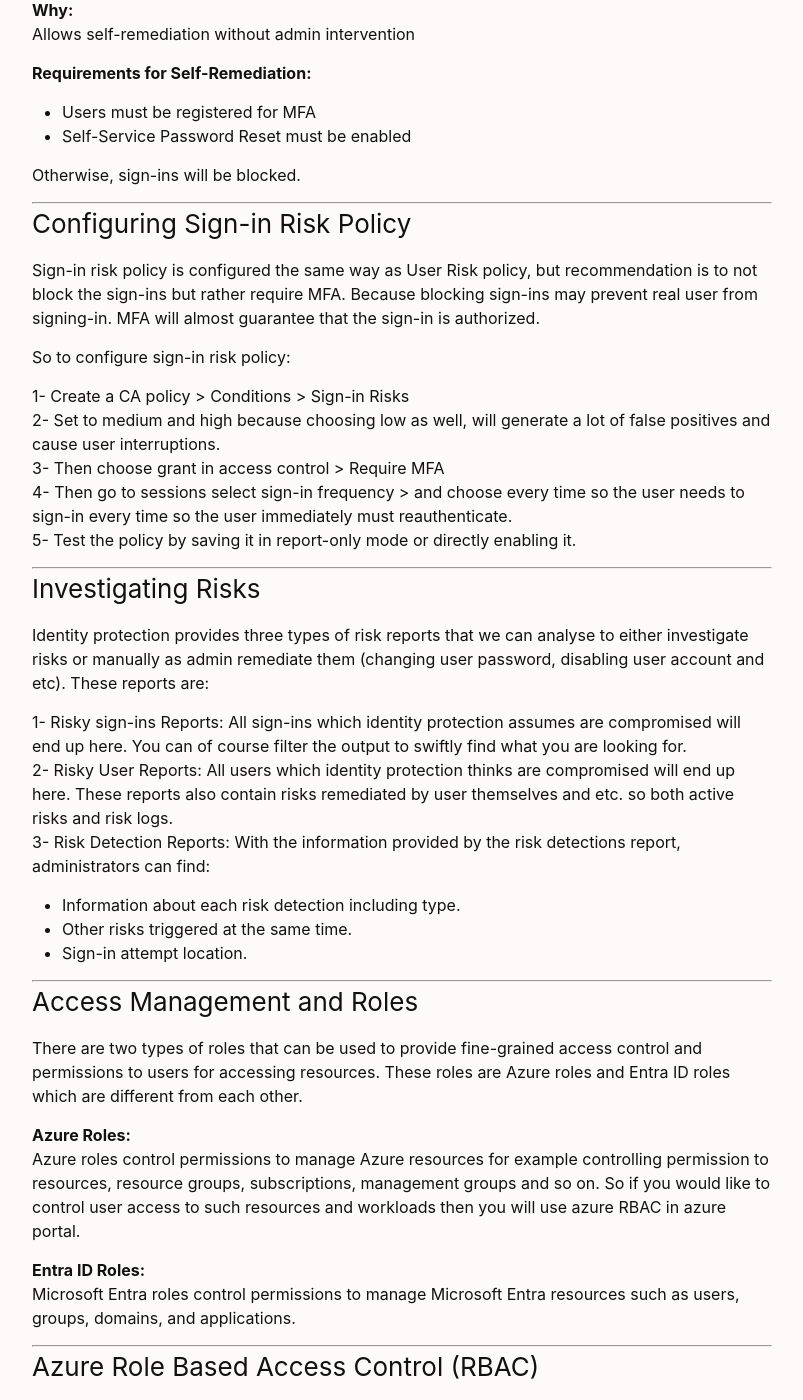
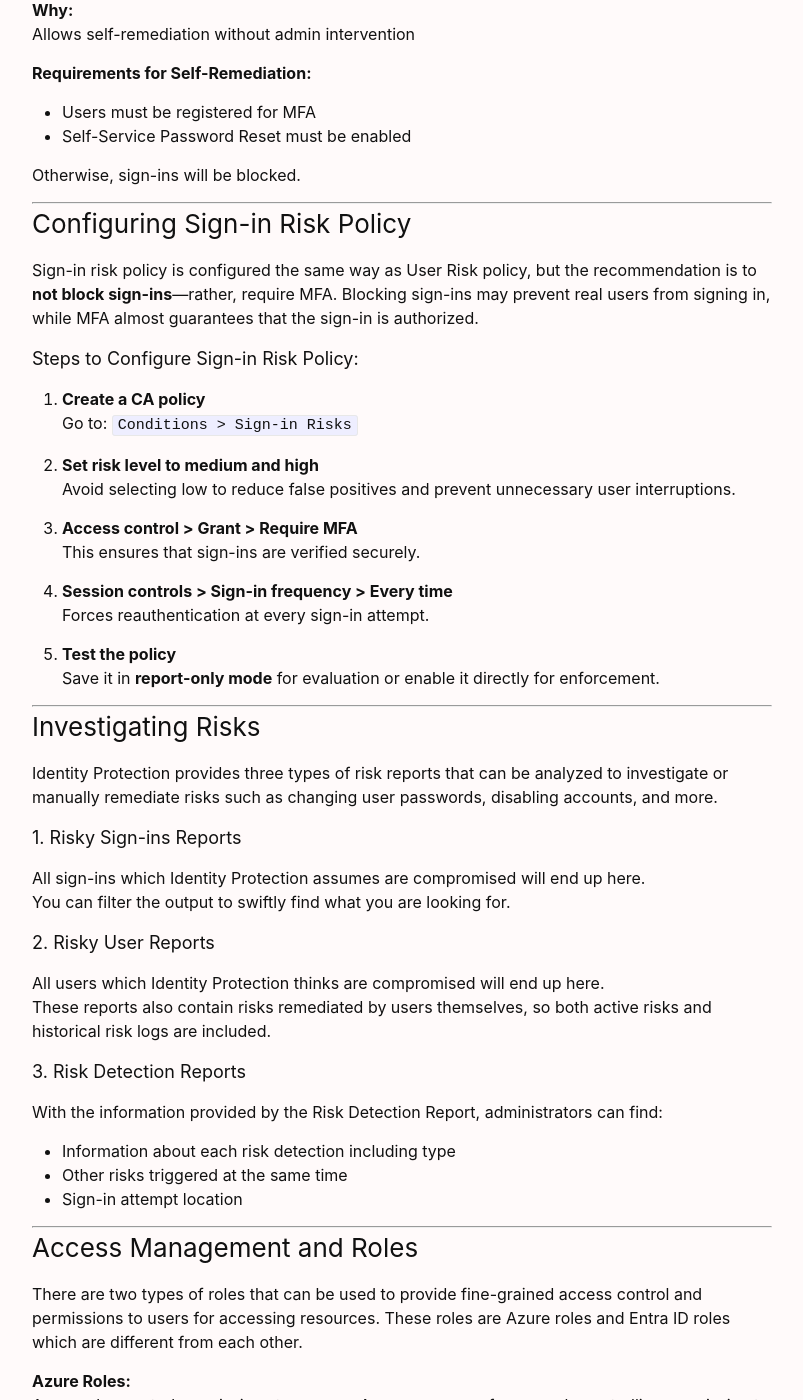
Before and after one commit to sameemdev/portfolio, a Jekyll site: the page built from _posts/2025-10-02-EntraID.markdown, in a window 1280 px wide and 1400 px high, scrolled down 14674 px. Shown: the whole window, without its empty margins (238-1041 px from the left). Built offline with Jekyll 4.4.1, drawn with Linux system fonts in a browser that asks for light colours.

Commit message:
Reformat sc-300

```diff
--- a/_posts/2025-10-02-EntraID.markdown
+++ b/_posts/2025-10-02-EntraID.markdown
@@ -647,32 +647,50 @@ Otherwise, sign-ins will be blocked.
 
 ---
 
-
 ### Configuring Sign-in Risk Policy
 
-Sign-in risk policy is configured the same way as User Risk policy, but recommendation is to not block the sign-ins but rather require MFA. Because blocking sign-ins may prevent real user from signing-in. MFA will almost guarantee that the sign-in is authorized.
+Sign-in risk policy is configured the same way as User Risk policy, but the recommendation is to **not block sign-ins**—rather, require MFA. Blocking sign-ins may prevent real users from signing in, while MFA almost guarantees that the sign-in is authorized.
 
-So to configure sign-in risk policy:
+#### Steps to Configure Sign-in Risk Policy:
 
-1- Create a CA policy > Conditions > Sign-in Risks
-2- Set to medium and high because choosing low as well, will generate a lot of false positives and cause user interruptions.
-3- Then choose grant in access control > Require MFA
-4- Then go to sessions select sign-in frequency > and choose every time so the user needs to sign-in every time so the user immediately must reauthenticate.
-5- Test the policy by saving it in report-only mode or directly enabling it.
+1. **Create a CA policy**
+   Go to: `Conditions > Sign-in Risks`
+
+2. **Set risk level to medium and high**
+   Avoid selecting low to reduce false positives and prevent unnecessary user interruptions.
+
+3. **Access control > Grant > Require MFA**
+   This ensures that sign-ins are verified securely.
+
+4. **Session controls > Sign-in frequency > Every time**
+   Forces reauthentication at every sign-in attempt.
+
+5. **Test the policy**
+   Save it in **report-only mode** for evaluation or enable it directly for enforcement.
 
 ---
 
+
 ### Investigating Risks
+Identity Protection provides three types of risk reports that can be analyzed to investigate or manually remediate risks such as changing user passwords, disabling accounts, and more.
 
-Identity protection provides three types of risk reports that we can analyse to either investigate risks or manually as admin remediate them (changing user password, disabling user account and etc). These reports are:
+#### 1. Risky Sign-ins Reports
 
-1- Risky sign-ins Reports: All sign-ins which identity protection assumes are compromised will end up here. You can of course filter the output to swiftly find what you are looking for.
-2- Risky User Reports: All users which identity protection thinks are compromised will end up here. These reports also contain risks remediated by user themselves and etc. so both active risks and risk logs.
-3- Risk Detection Reports: With the information provided by the risk detections report, administrators can find:
+All sign-ins which Identity Protection assumes are compromised will end up here.
+You can filter the output to swiftly find what you are looking for.
 
-- Information about each risk detection including type.
-- Other risks triggered at the same time.
-- Sign-in attempt location.
+#### 2. Risky User Reports
+
+All users which Identity Protection thinks are compromised will end up here.
+These reports also contain risks remediated by users themselves, so both active risks and historical risk logs are included.
+
+#### 3. Risk Detection Reports
+
+With the information provided by the Risk Detection Report, administrators can find:
+
+- Information about each risk detection including type
+- Other risks triggered at the same time
+- Sign-in attempt location
 
 ---
 
@@ -719,7 +737,7 @@ There are different types of roles that we can assign to users, groups, and mana
 
 Custom roles can be created from scratch or by using built-in roles as templates. These roles can be customized to meet specific requirements and assigned to users, groups, or managed identities.
 
-### Configuring Azure RBAC
+#### Configuring Azure RBAC
 
 To configure RBAC (Azure Role-Based Access Control):
 
@@ -734,14 +752,14 @@ To configure RBAC (Azure Role-Based Access Control):
 
 ###  Configuring Entra Roles
 
-### Assigning Built-in Entra Roles
+#### Assigning Built-in Entra Roles
 
 1. Go to the user or group view
 2. Select **Assigned Roles**
 3. Click **Add Assignment**
 4. Choose a built-in role
 
-### Creating and Assigning Custom Entra Roles
+#### Creating and Assigning Custom Entra Roles
 
 1. Go to **Roles and Administrators**
 2. Select **New Custom Role**
@@ -750,7 +768,7 @@ To configure RBAC (Azure Role-Based Access Control):
 
 ---
 
-###  Managed Identities
+####  Managed Identities
 
 When building applications, developers need to store secrets, keys, certificates, and credentials securely. These should not be stored in the application code due to security risks.
 
@@ -776,7 +794,7 @@ Use **Managed Identities** to eliminate the need for developers to manage creden
 
 Azure Key Vaults securely store application credentials (keys, certificates, secrets). Access must be restricted to authorized users and services.
 
-### Two Access Control Methods:
+#### Two Access Control Methods:
 
 1. **Key Vault Access Policy:**
    - Go to the Key Vault resource
@@ -814,29 +832,29 @@ In a corporate environment, users have varying roles, permissions, licenses, and
 **Solution:**
 Use **Entitlement Management** in Entra ID to group resources and manage access through automated workflows and policies.
 
-### Benefits:
+#### Benefits:
 
 - Users request access through automated workflows
 - Access is granted based on roles and policies
 - Access is revoked automatically when no longer needed
 
-### Catalogs
+#### Catalogs
 
 Use catalogs to group resources:
 
 - **Onboarding Catalog:** For new employees
 - **External Catalog:** For partners and collaborators
 
-### Resource Groups vs. Catalogs
+#### Resource Groups vs. Catalogs
 
 - **Resource Groups:** Infrastructure-level bundling (e.g., WebAppDeployment)
 - **Catalogs:** Access-level bundling for entitlement management
 
-### Access Packages
+#### Access Packages
 
 Bundles of applications managed within a catalog.
 
-### Creating a Catalog
+#### Creating a Catalog
 
 1. Go to:
    `Identity and Governance > Entitlement Management > Create Catalog`
@@ -863,17 +881,17 @@ In a corporate environment, there are hundreds or even thousands of users assign
 This unmonitored access raises concerns around **security** and **compliance**.
 Access Reviews help organizations control and audit user access to resources.
 
-### Key Features:
+#### Key Features:
 
 - **Self-access reviews:** Users review their own access to determine if it's still needed
 - **Delegated reviews:** Managers or IT admins review user access periodically or one-time
 - **Review outcomes:** Access can be revoked or retained based on reviewer decisions
 
-### Configuration:
+#### Configuration:
 
 Access Reviews are configured in **Identity Governance** within the Entra ID admin center.
 
-### Types of Access Reviews:
+#### Types of Access Reviews:
 
 1. **Applications**
 2. **Teams and Groups**
@@ -887,7 +905,7 @@ If a user no longer needs access to these resources, it can be revoked through t
 
 PIM allows organizations to grant **temporary elevated privileges** to users.
 
-### Use Case:
+#### Use Case:
 
 A user needs admin-level access for a specific task but shouldn't be permanently assigned an admin role.
 PIM enables temporary elevation for that task.
@@ -899,7 +917,7 @@ PIM enables temporary elevation for that task.
 
 ---
 
-###  Configuring PIM for Entra Roles
+####  Configuring PIM for Entra Roles
 
 1. Go to:
    `Entra Admin Center > Identity Governance > Privileged Identity Management > Microsoft Entra Roles > Settings`
@@ -908,14 +926,14 @@ PIM enables temporary elevation for that task.
 
 ---
 
-###  Configuring PIM for Groups
+####  Configuring PIM for Groups
 
 Sometimes it's more efficient to configure PIM for groups rather than individual users.
 
 **Example:**
 You have several security analysts from a partner company providing SOC services.
 
-### Procedure:
+#### Procedure:
 
 1. Create a group and assign it a role (e.g., “Security Operator”)
 2. Go to:
```
